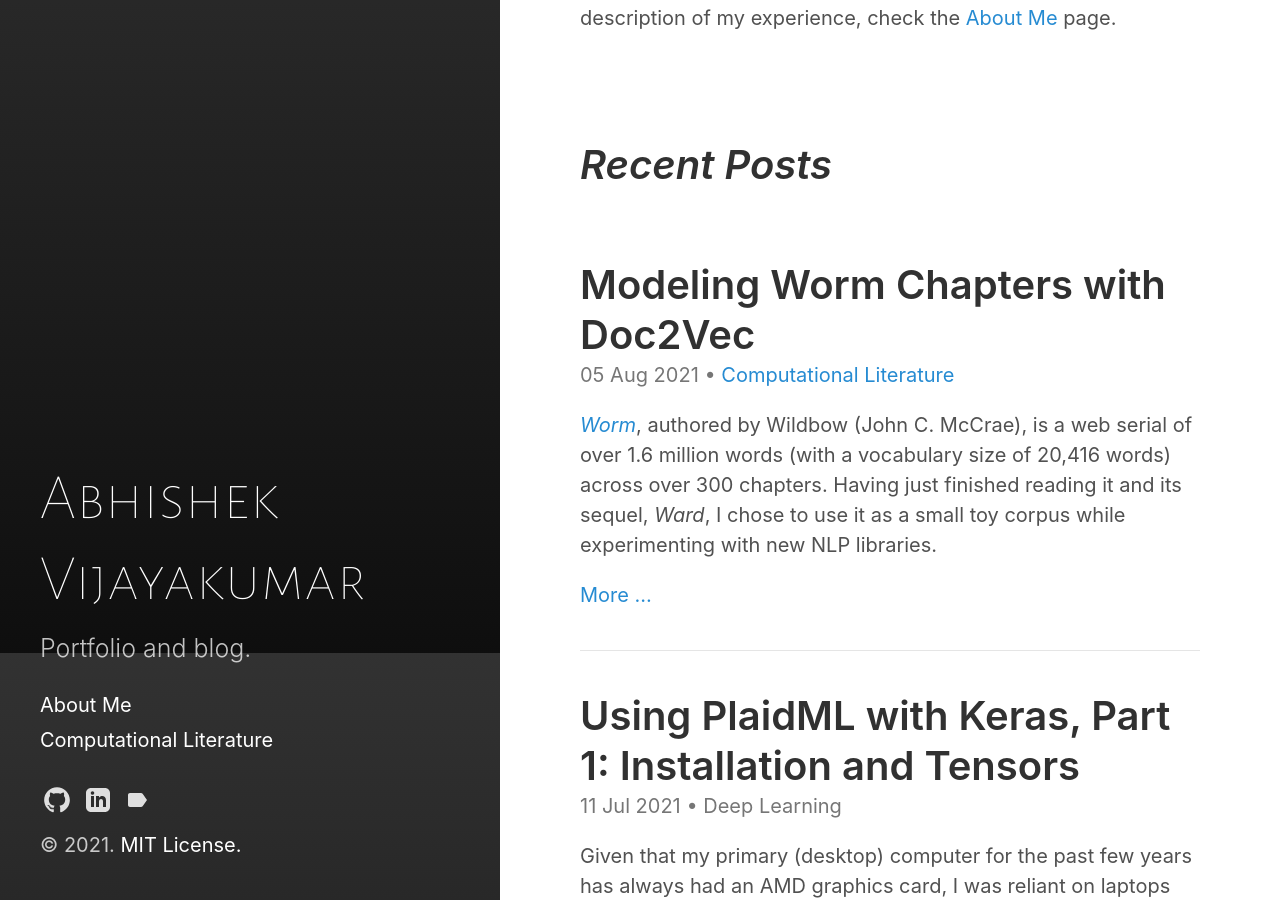
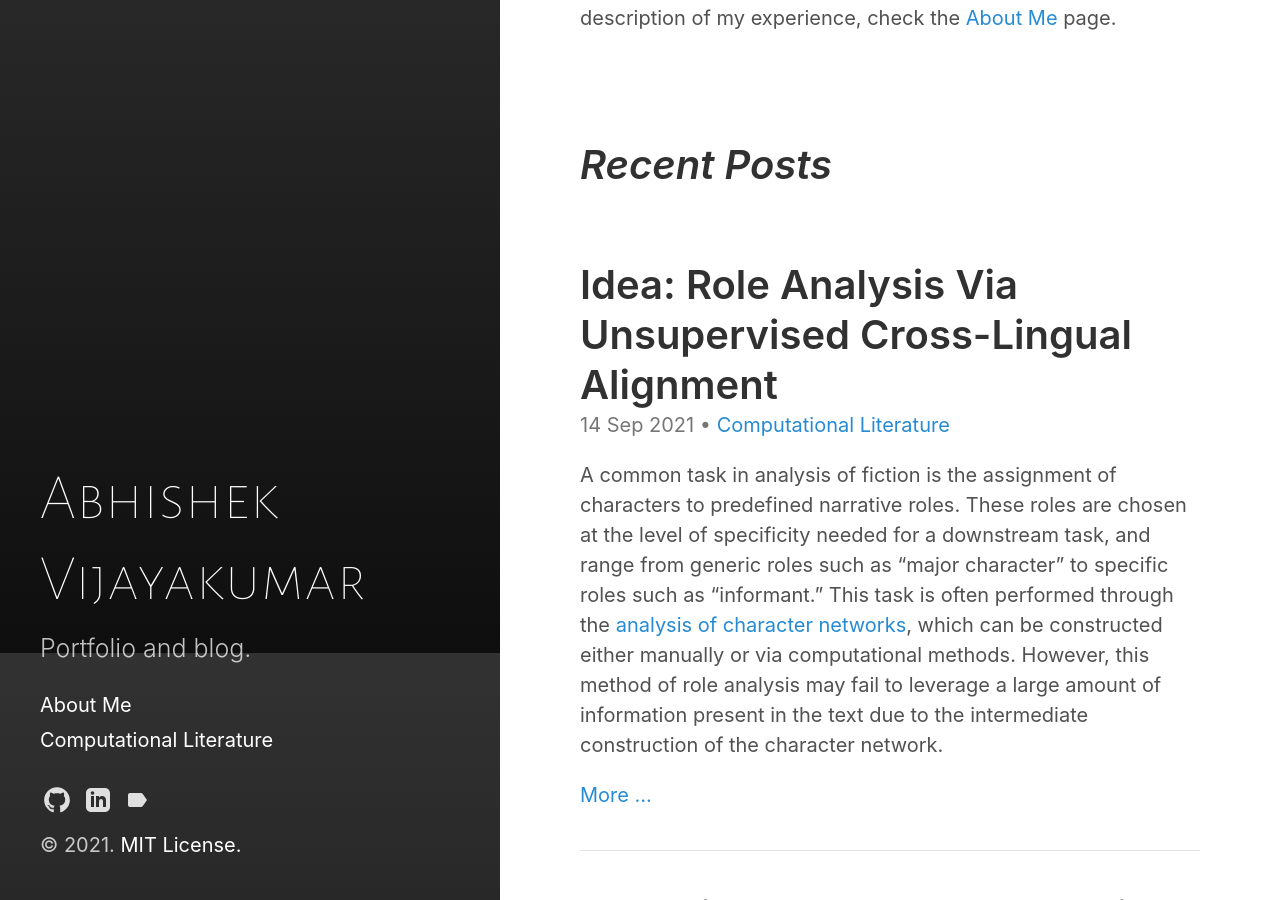
Before and after one commit to inkyubeytor/inkyubeytor.github.io, a Jekyll site: the page built from index.html, in a window 1280 px wide and 900 px high, scrolled down 247 px. Built offline with Jekyll 4.4.1, drawn with Linux system fonts in a browser that asks for light colours; the list of posts is cut into pages by our own code; some of the changed lines change nothing that is shown.

Commit message:
new idea post and updated resume

```diff
--- /dev/null
+++ b/_posts/2021-09-14-prose-translation.markdown
@@ -0,0 +1,73 @@
+---
+layout: post
+title:  "Idea: Role Analysis Via Unsupervised Cross-Lingual Alignment"
+categories: [Computational Literature]
+tags: idea
+---
+
+A common task in analysis of fiction is the assignment of characters
+to predefined narrative roles. These roles are chosen at the level of
+specificity needed for a downstream task, and range from generic roles such as
+"major character" to specific roles such as "informant."
+This task is often performed through
+the [analysis of character networks][1], which can be constructed either
+manually or via computational methods. However, this method of role
+analysis may fail to leverage a large amount of information present in
+the text due to the intermediate construction of the character network.
+
+I propose applying unsupervised cross-lingual alignment techniques to
+distributional word embeddings trained on different fictional texts, using the
+discovered alignments between vectors representing character names to generate
+and assign narrative roles across multiple texts.
+
+# Background: Word Embeddings and Multilingual Alignment
+
+Word embeddings (vectors representing words) are often constructed upon the
+principle of [distributional semantics][4], that the meaning of a word is
+defined by the contexts in which it occurs. With models such as Word2Vec,
+larger contexts tend towards more topical or semantic meanings, while smaller
+contexts tend towards more syntactic meanings.
+
+[Recent work][2] in multilingual NLP deals with aligning sets of monolingual word
+vectors to identify cross-lingual word associations. [Other work][3] in
+monolingual NLP leverages machine translation techniques to work with different
+corpora from the same language with different distributional properties,
+treating sets of differently polarized political commentary as coming from
+different languages.
+
+# Application to Role Analysis
+
+Fiction works, especially speculative fiction, can differ wildly in the words
+they use (e.g. spell names in _Harry Potter_), what they intend those words to
+mean (e.g. "cape" in _Worm_), and how often they use those words (e.g. "ring"
+in _The Lord of the Rings_). By acknowledging these distributional differences
+and treating different works of fiction as coming from different languages, we
+can then apply word embedding alignment methods to identify associations
+between differing words.
+
+If working with monolingual data, we can expect high alignment between words
+occurring in similar contexts across multiple works. As this is likely much of
+the vocabulary, our overall alignment will likely be of high quality. We can
+then look at strong associations between character name embeddings to create
+groupings of characters that share similar roles across works, assigning these
+groups semantic labels if applicable.
+
+Possible hyperparameters to tune include the threshold on required similarity
+for membership in the group and the window size used for the construction of
+word embeddings. Intuitively, higher thresholds would increase the specificity
+of role groups, and lower thresholds would increase generality.
+Larger windows may increase the generality of role groups, as
+distributions may become more similar with larger contexts. However, small
+windows may inadvertently increase generality by capturing the syntactic usage
+of a name rather than the distributional properties of the character's
+occurrences.
+
+Should this project be successful, future work can extend this methodology
+beyond character roles, looking at associations between other
+narrative-specific terminology or even at words or phrases of constructed
+languages embedded in the work.
+
+[1]: https://arxiv.org/pdf/1907.02704.pdf
+[2]: https://arxiv.org/pdf/1809.03633.pdf
+[3]: https://arxiv.org/pdf/2010.02339.pdf
+[4]: https://aclanthology.org/W17-0239.pdf
--- a/about.md
+++ b/about.md
@@ -9,7 +9,7 @@ University. My current interests lie mostly in the realm of natural language
 processing, but I'm always open to expanding my knowledge in other fields.
 
 If you're looking for my one-page resume,
-[look no further]({{ site.url }}/assets/files/resume_2021-08-07.pdf).
+[look no further]({{ site.url }}/assets/files/resume_2021-09-14.pdf).
 A more detailed description of my experience is below.
 
 
```
Also changed, not shown: 2 other files.
